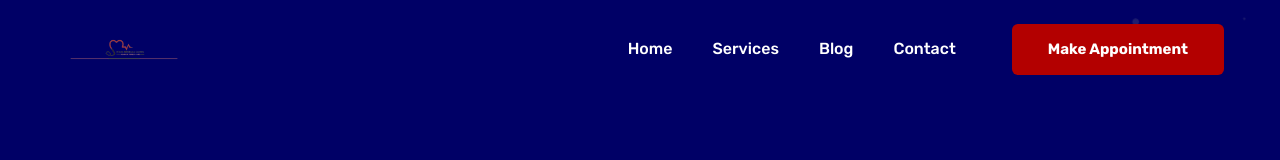
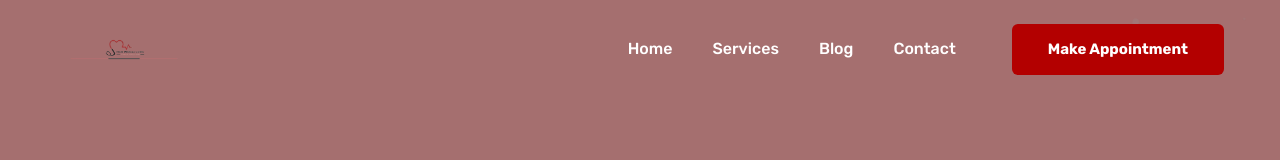
Before and after one commit to Eugeneken/Hospital-Website, a plain HTML site: page doclab-master/index.html in a window 1280 px wide. Shown: the top 160 px of the page. Drawn offline with nearby package versions, Linux system fonts and the light colour scheme.

Commit message:
Update CSS variables and image sources.

```diff
--- a/doclab-master/assets/css/style.css
+++ b/doclab-master/assets/css/style.css
@@ -22,9 +22,9 @@
 
   --rich-black-fogra-29: hsl(222, 44%, 8%);
   --middle-blue-green_40: hsla(174, 64%, 71%, 0.4);
-  --midnight-green: hsl(240, 100%, 20%);
+  --midnight-green: hsl(0, 23%, 54%);
   --midnight-green_a25: hsla(186, 100%, 19%, 0.25);
-  --independece: hsl(236, 14%, 39%);
+  --independece: hsl(240, 10%, 79%);
   --verdigris: hsl(0, 100%, 35%);
   --ming: hsl(0, 72%, 24%);
   --space-cadet: hsla(226, 45%, 24%);
--- a/doclab-master/index.html
+++ b/doclab-master/index.html
@@ -10,8 +10,8 @@
     - primary meta tags
   -->
   <title>Nico Medical Clinic</title>
-  <meta name="title" content="Doclab - home">
-  <meta name="description" content="This is a madical html template made by codewithsadee">
+  <meta name="title" content="Nico medical centre - home">
+  <meta name="description" content="This is a madical html template made by eugene">
 
   <!--
     - favicon
@@ -61,7 +61,7 @@
     <div class="container">
 
       <a href="index.html" class="logo">
-        <img src="./assets/images/logo.png" width="136" height="46" alt="Nico Medical Clinic home">
+        <img src="./assets/images/logo.png" width="136" height="150" alt="Nico Medical Clinic home">
       </a>
 
       <nav class="navbar" data-navbar>
@@ -69,7 +69,7 @@
         <div class="navbar-top">
 
           <a href="#" class="logo">
-            <img src="./assets/images/logo.svg" width="136" height="46" alt="Nico Medical Clinic home">
+            <img src="./assets/images/logo,png" width="136" height="46" alt="Nico Medical Clinic home">
           </a>
 
           <button class="nav-close-btn" aria-label="clsoe menu" data-nav-toggler>
```
